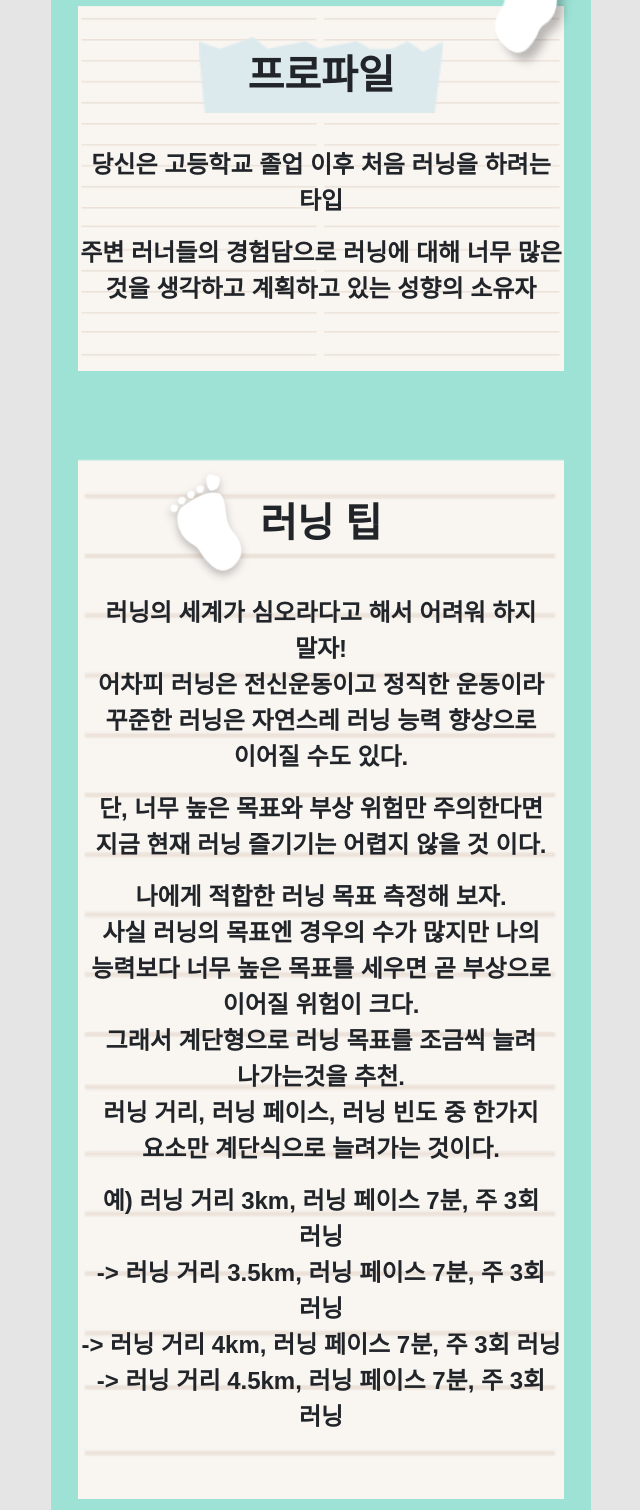
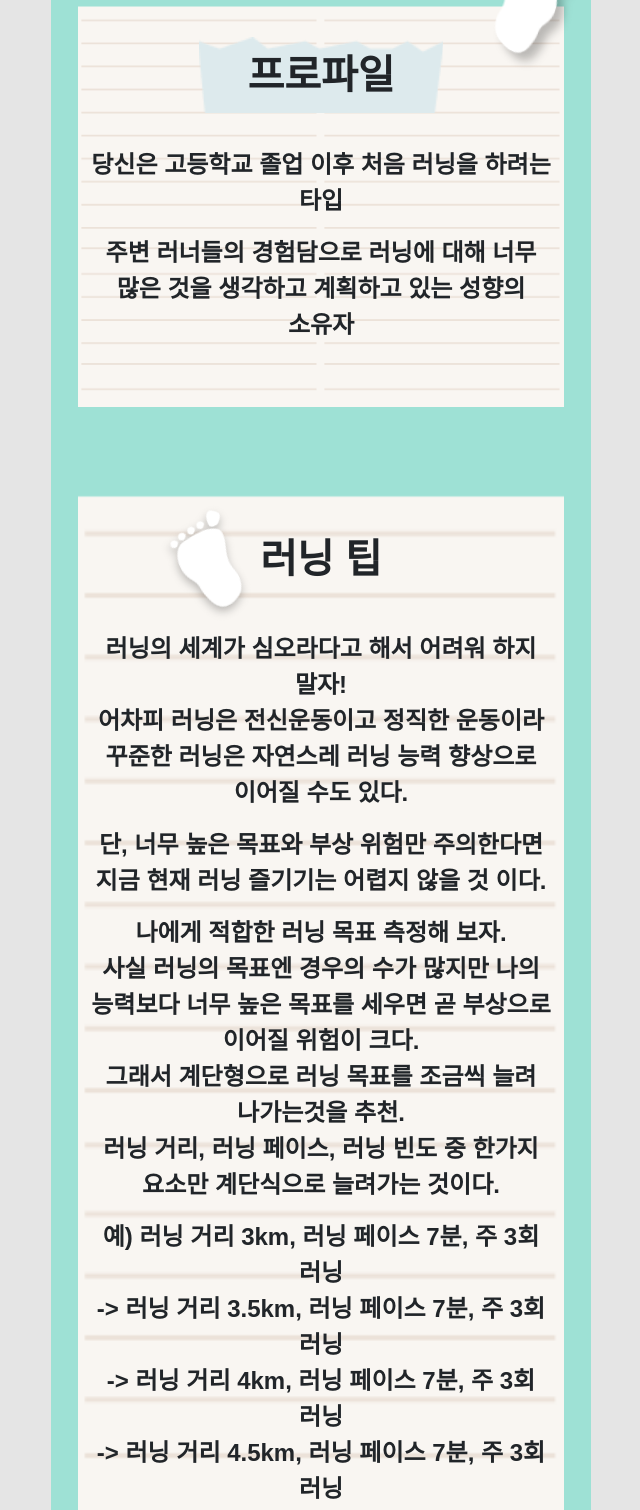
Before and after one commit to nani6765/myfacer, a website: page result/rna.html in a window 1280 px wide. Shown: the part 1146-2656 px from the top of the page, without its empty margins (319-959 px from the left). Drawn offline with nearby package versions, Linux system fonts and the light colour scheme; a script that the page names is missing; a web font is replaced by a local one.

Commit message:
20210918

```diff
--- a/result/rna.html
+++ b/result/rna.html
@@ -60,7 +60,7 @@
 
                 <div class="profile py-5">
                     <h1 class="px-5 py-3">프로파일</h1>
-                    <ul class="mt-5">
+                    <ul class="mt-5 px-2">
                         <li>
                             당신은 고등학교 졸업 이후 처음 러닝을 하려는 타입
                         </li>
@@ -72,7 +72,7 @@
 
                 <div class="tip py-5">
                     <h1>러닝 팁</h1>
-                    <ul class="mt-5">
+                    <ul class="mt-5 px-2">
                         <li>
                             러닝의 세계가 심오라다고 해서 어려워 하지 말자!<br />
                             어차피 러닝은 전신운동이고 정직한 운동이라 꾸준한 러닝은 자연스레 러닝 능력 향상으로 이어질 수도 있다.
```
Also changed, not shown: result/WNP.html (+2 -2 lines), result/rnp.html (+2 -2 lines), result/rta.html (+2 -2 lines), result/rtp.html (+2 -2 lines), result/wta.html (+2 -2 lines).
